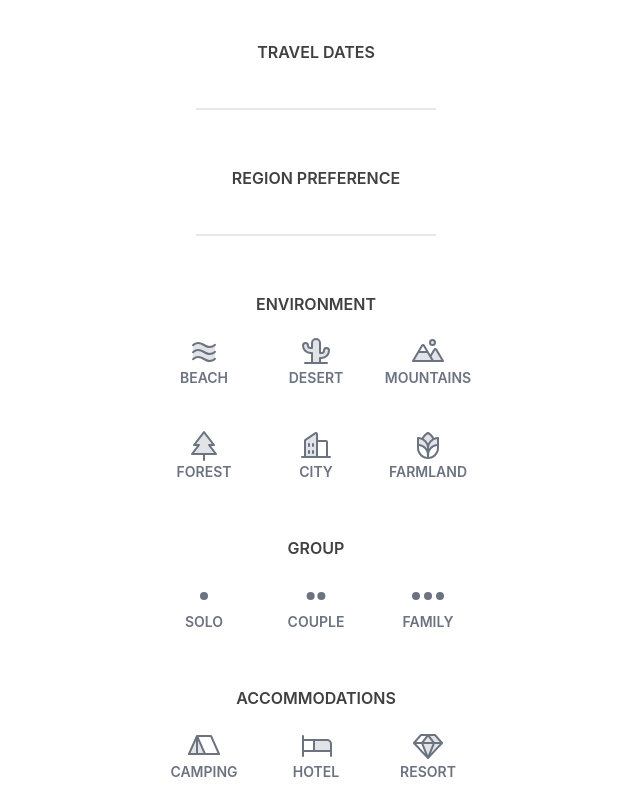
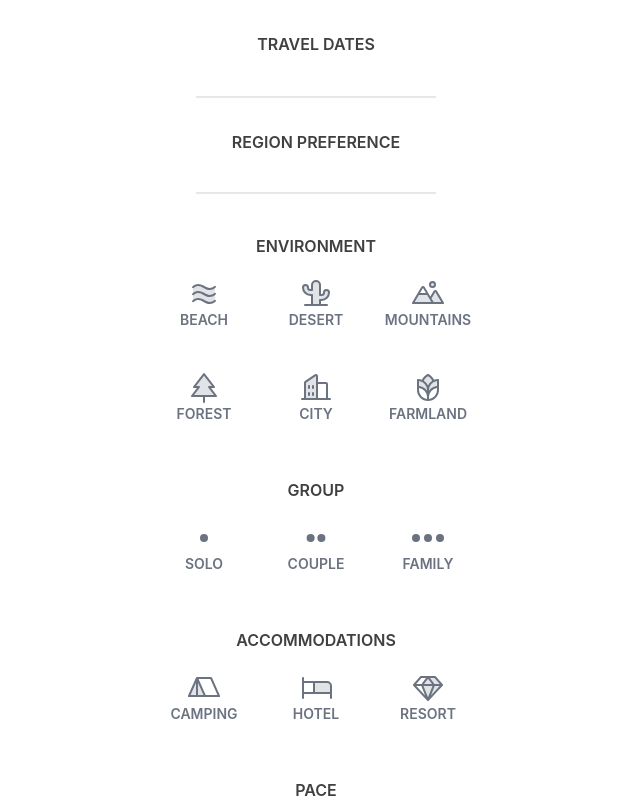
Before and after one commit to josephrmartinez/travelai, a React (Vite) app: page / in a window 1280 px wide. Shown: the top 800 px of the page, without its empty margins (324-964 px from the left). Built offline with nearby package versions, Linux system fonts and the light colour scheme; no server answers.

Commit message:
Update conditional rendering of button

```diff
--- a/src/App.jsx
+++ b/src/App.jsx
@@ -120,12 +120,12 @@ const vancouver = {
 
 
 function App() {
-  const [itinerary, setItinerary] = useState(starterData)
+  const [itinerary, setItinerary] = useState({})
 
 
   return (
     <div className='flex flex-col items-center'>
-      <SinglePageForm setItinerary={setItinerary} />
+      <SinglePageForm setItinerary={setItinerary} itinerary={itinerary}/>
       <div className='mb-12'>
         <Itinerary itinerary={itinerary} />
       </div>
--- a/src/components/Itinerary.jsx
+++ b/src/components/Itinerary.jsx
@@ -3,7 +3,7 @@ import { useState } from 'react'
 import { DateTime } from 'luxon';
 
 
-const ItinerarySegment = ({ start_date, end_date, location, activities, travel_information, accommodation_details }) => {
+const ItinerarySegment = ({ start_date, end_date, location, activities, travel_logistics, accommodation_details }) => {
   const [expanded, setExpanded] = useState(false);
   const startDateFormatted = DateTime.fromISO(start_date).toLocaleString({ month: 'short', day: 'numeric' })
   const endDateFormatted = DateTime.fromISO(end_date).toLocaleString({ month: 'short', day: 'numeric' })
@@ -26,7 +26,7 @@ const ItinerarySegment = ({ start_date, end_date, location, activities, travel_i
       {expanded && (
         <>
           <div className='mt-5 uppercase text-sm font-semibold text-gray-600'>Travel</div>
-          <div className='text-sm ml-3'>{travel_information}</div>
+          <div className='text-sm ml-3'>{travel_logistics}</div>
           <div className='mt-5 uppercase text-sm font-semibold text-gray-600'>Accommodation</div>
           <div className='text-sm ml-3'>{accommodation_details}</div>
           <div className='mt-5 uppercase text-sm font-semibold text-gray-600'>Activities</div>
--- a/src/components/SinglePageForm.jsx
+++ b/src/components/SinglePageForm.jsx
@@ -17,11 +17,11 @@ import {
 const apiKey = import.meta.env.VITE_OPENAI_API_KEY;
 
 
-export default function SinglePageForm({setItinerary}) {
+export default function SinglePageForm({setItinerary, itinerary}) {
     const [dateRange, setDateRange] = useState([null, null]);
     const [startDate, endDate] = dateRange;
     const [regionPreference, setRegionPreference] = useState("")
-    const [environment, setEnvironment] = useState("")
+    const [environment, setEnvironment] = useState([])
     const [group, setGroup] = useState("")
     const [accommodation, setAccommodation] = useState("")
     const [segmentDuration, setSegmentDuration] = useState("")
@@ -51,16 +51,29 @@ export default function SinglePageForm({setItinerary}) {
 
     // `Return your response as a JSON object with the following keys for each section of the trip: dates, location, activities. The final JSON object should be an array of trip segments.`
 
-    function handleCheckboxChange(e) {
-        const { value } = e.target;
-        setInterests((prevInterests) => {
-            if (prevInterests.includes(value)) {
-            return prevInterests.filter((interest) => interest !== value);
+    // function handleCheckboxChange(e) {
+    //     const { value } = e.target;
+    //     setInterests((prevInterests) => {
+    //         if (prevInterests.includes(value)) {
+    //         return prevInterests.filter((interest) => interest !== value);
+    //         } else {
+    //         return [...prevInterests, value];
+    //         }
+    //     });
+    // };
+
+    function handleCheckboxChange(e, setterFunction) {
+        const selectedValue = e.target.value;
+        setterFunction((prevValues) => {
+            if (prevValues.includes(selectedValue)) {
+            return prevValues.filter((value) => value !== selectedValue);
             } else {
-            return [...prevInterests, value];
+            return [...prevValues, selectedValue];
             }
         });
     };
+
+
 
     function makeAPIcall() {
 const newPrompt = `Create an extraordinary travel itinerary based on the following information ${JSON.stringify(travelData)}. Be as specific as possible with accommodation, activity suggestions, and travel connections between the trip segments. Ensure that the itinerary includes some off-the-beaten-path suggestions and that the activity recommendations take the provided interests into account. Return your response in JSON format with the key trip_segments containing an array of trip segments. Each trip segment should include the following keys:
@@ -69,7 +82,7 @@ const newPrompt = `Create an extraordinary travel itinerary based on the followi
 'location' (string): The location or destination of the trip segment.
 'travel_logistics' (string): Information related to travel logistics, such as transportation options or specific instructions.
 'accommodation_details' (string): Details about the accommodation for the trip segment, including hotel names, addresses, or booking information.
-'activities' (array of strings): An array containing multiple strings representing activity suggestions for the trip segment.
+'activities' (array of strings): An array containing multiple strings representing detailed activity suggestions for the trip segment. Each activity is a separate item in the array.
  Your entire response should be in JSON format, nothing else.`
 
         setLoading(true)
@@ -107,10 +120,11 @@ const newPrompt = `Create an extraordinary travel itinerary based on the followi
 <div className='flex flex-col items-center'>
       <form>
       <div className='flex flex-col items-center mt-8'>
-        <div className='text-md font-semibold uppercase text-neutral-700 my-2'>travel dates</div>
-        <div className='w-60 border-b-2 my-4 text-sky-600 font-semibold text-sm'>
+        <div className='text-md font-semibold uppercase text-neutral-700'>travel dates</div>
+        <div className='w-60 border-b-2 text-sky-600 font-semibold text-sm'>
           <DatePicker
-          selectsRange={true}
+                            selectsRange={true}
+                            className='h-10'
           startDate={startDate}
           endDate={endDate}
           onChange={(update) => {
@@ -124,12 +138,12 @@ const newPrompt = `Create an extraordinary travel itinerary based on the followi
 
 
       <div className='flex flex-col items-center my-8'>
-        <div className='text-md font-semibold uppercase text-neutral-700 my-2'>region preference</div>
+        <div className='text-md font-semibold uppercase text-neutral-700'>region preference</div>
             <input
                 type='text'
                 value={regionPreference}
                 onChange={e => setRegionPreference(e.target.value)}
-                className='border-b-2 text-center w-60 my-4 text-sm font-semibold uppercase text-sky-600'></input>
+                className='border-b-2 text-center w-60 h-10 text-sm font-semibold uppercase text-sky-600'></input>
       </div>
 
 
@@ -138,47 +152,49 @@ const newPrompt = `Create an extraordinary travel itinerary based on the followi
     <div className='flex flex-col items-center my-8'>
         <div className='text-md font-semibold uppercase text-neutral-700 my-2'>environment</div>
         <div className='grid grid-cols-3 gap-4'>
-          <RadioItem
+
+
+                        <CheckboxItem
             name="environment"
             label="beach"
             value="beach"
-            checked={environment === 'beach'}
-            onChange={(e)=>setEnvironment(e.target.value)}
+            checked={environment.includes('beach')}
+            onChange={(e)=>handleCheckboxChange(e, setEnvironment)}
             icon={<Waves size={32} weight='duotone' fill="currentColor" />}/>
-          <RadioItem
+          <CheckboxItem
             name="environment"
             label="desert"
             value="desert"
-            checked={environment === 'desert'}
-            onChange={(e)=>setEnvironment(e.target.value)}
+            checked={environment.includes('desert')}
+            onChange={(e)=>handleCheckboxChange(e, setEnvironment)}
             icon={<Cactus size={32} weight='duotone' fill="currentColor" />}/>
-          <RadioItem
+          <CheckboxItem
             name="environment"
             label="mountains"
             value="mountains"
-            checked={environment === 'mountains'}
-            onChange={(e)=>setEnvironment(e.target.value)}
+            checked={environment.includes('mountains')}
+            onChange={(e)=>handleCheckboxChange(e, setEnvironment)}
             icon={<Mountains size={32} weight='duotone' fill="currentColor" />}/>
-          <RadioItem
+          <CheckboxItem
             name="environment"
             label="forest"
             value="forest"
-            checked={environment === 'forest'}
-            onChange={(e)=>setEnvironment(e.target.value)}
+            checked={environment.includes('forest')}
+            onChange={(e)=>handleCheckboxChange(e, setEnvironment)}
             icon={<TreeEvergreen size={32} weight='duotone' fill="currentColor" />}/>
-          <RadioItem
+          <CheckboxItem
             name="environment"
             label="city"
             value="city"
-            checked={environment === 'city'}
-            onChange={(e)=>setEnvironment(e.target.value)}
+            checked={environment.includes('city')}
+            onChange={(e)=>handleCheckboxChange(e, setEnvironment)}
             icon={<Buildings size={32} weight='duotone' fill="currentColor" />}/>
-          <RadioItem
+          <CheckboxItem
             name="environment"
             label="farmland"
             value="farmland"
-            checked={environment === 'farmland'}
-            onChange={(e)=>setEnvironment(e.target.value)}
+            checked={environment.includes('farmland')}
+            onChange={(e)=>handleCheckboxChange(e, setEnvironment)}
             icon={<Grains size={32} weight='duotone' fill="currentColor" />}/>
 
         </div>
@@ -339,7 +355,7 @@ const newPrompt = `Create an extraordinary travel itinerary based on the followi
         label="cycling"
         value="cycling"
         checked={interests.includes("cycling")}
-        onChange={handleCheckboxChange}
+        onChange={(e)=>handleCheckboxChange(e, setInterests)}
         icon={<PersonSimpleBike size={32} weight='duotone' fill="currentColor" />}
         />
         <CheckboxItem
@@ -347,7 +363,7 @@ const newPrompt = `Create an extraordinary travel itinerary based on the followi
         label="walking"
         value="walking"
         checked={interests.includes("walking")}
-        onChange={handleCheckboxChange}
+        onChange={(e)=>handleCheckboxChange(e, setInterests)}
         icon={<PersonSimpleWalk size={32} weight='duotone' fill="currentColor" />}
         />
         <CheckboxItem
@@ -355,7 +371,7 @@ const newPrompt = `Create an extraordinary travel itinerary based on the followi
         label="hiking"
         value="hiking"
         checked={interests.includes("hiking")}
-        onChange={handleCheckboxChange}
+        onChange={(e)=>handleCheckboxChange(e, setInterests)}
         icon={<Boot size={32} weight='duotone' fill="currentColor" />}
         />
         <CheckboxItem
@@ -363,7 +379,7 @@ const newPrompt = `Create an extraordinary travel itinerary based on the followi
         label="relaxation"
         value="relaxation"
         checked={interests.includes("relaxation")}
-        onChange={handleCheckboxChange}
+        onChange={(e)=>handleCheckboxChange(e, setInterests)}
         icon={<FlowerLotus size={32} weight='duotone' fill="currentColor" />}
         />
         <CheckboxItem
@@ -371,7 +387,7 @@ const newPrompt = `Create an extraordinary travel itinerary based on the followi
         label="culture"
         value="culture"
         checked={interests.includes("culture")}
-        onChange={handleCheckboxChange}
+        onChange={(e)=>handleCheckboxChange(e, setInterests)}
         icon={<Palette size={32} weight='duotone' fill="currentColor" />}
         />
         <CheckboxItem
@@ -379,7 +395,7 @@ const newPrompt = `Create an extraordinary travel itinerary based on the followi
         label="nature"
         value="nature"
         checked={interests.includes("nature")}
-        onChange={handleCheckboxChange}
+        onChange={(e)=>handleCheckboxChange(e, setInterests)}
         icon={<Bird size={32} weight='duotone' fill="currentColor" />}
         />
         <CheckboxItem
@@ -387,7 +403,7 @@ const newPrompt = `Create an extraordinary travel itinerary based on the followi
         label="culinary"
         value="culinary"
         checked={interests.includes("culinary")}
-        onChange={handleCheckboxChange}
+        onChange={(e)=>handleCheckboxChange(e, setInterests)}
         icon={<BowlFood size={32} weight='duotone' fill="currentColor" />}
         />
         <CheckboxItem
@@ -395,7 +411,7 @@ const newPrompt = `Create an extraordinary travel itinerary based on the followi
         label="paranormal"
         value="paranormal"
         checked={interests.includes("paranormal")}
-        onChange={handleCheckboxChange}
+        onChange={(e)=>handleCheckboxChange(e, setInterests)}
         icon={<FlyingSaucer size={32} weight='duotone' fill="currentColor" />}
         />
         <CheckboxItem
@@ -403,7 +419,7 @@ const newPrompt = `Create an extraordinary travel itinerary based on the followi
         label="nightlife"
         value="nightlife"
         checked={interests.includes("nightlife")}
-        onChange={handleCheckboxChange}
+        onChange={(e)=>handleCheckboxChange(e, setInterests)}
         icon={<Champagne size={32} weight="duotone" fill="currentColor" />}
         />
         </div>
@@ -412,8 +428,10 @@ const newPrompt = `Create an extraordinary travel itinerary based on the followi
         </div>
 
         <div className='w-full flex flex-col items-center'>
-                    {!loading ? <button className='btn btn-outline mt-10 mb-16' onClick={generateTrip}>generate itinerary</button>
-                        : <div className='btn btn-outline mt-10 mb-16 loading cursor-default'>making itinerary</div>}
+                    {loading && <div className='btn btn-outline mt-10 mb-16 loading cursor-default'>making itinerary</div>}
+                    {itinerary ?
+                        <div className='btn btn-outline mt-10 mb-16 cursor-default'>enjoy your trip!</div>
+                        : <button className='btn btn-outline mt-10 mb-16' onClick={generateTrip}>generate itinerary</button>}
         </div>
 
         </form>
```
